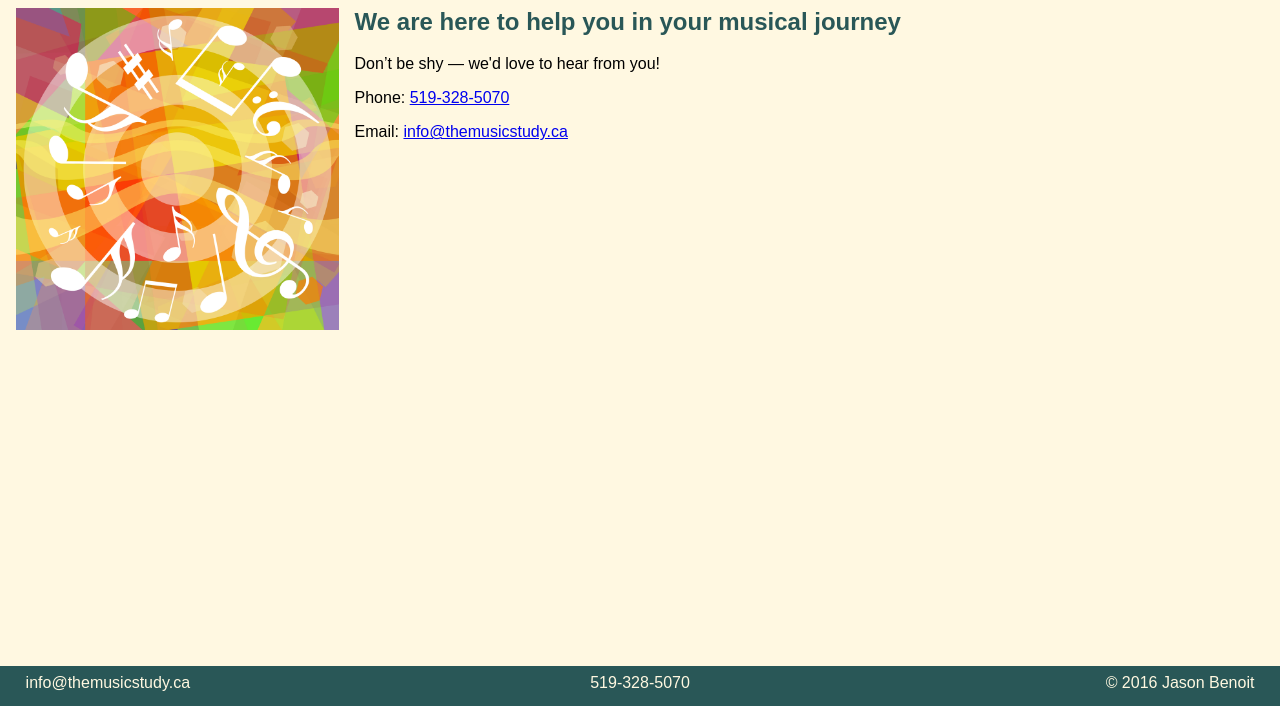
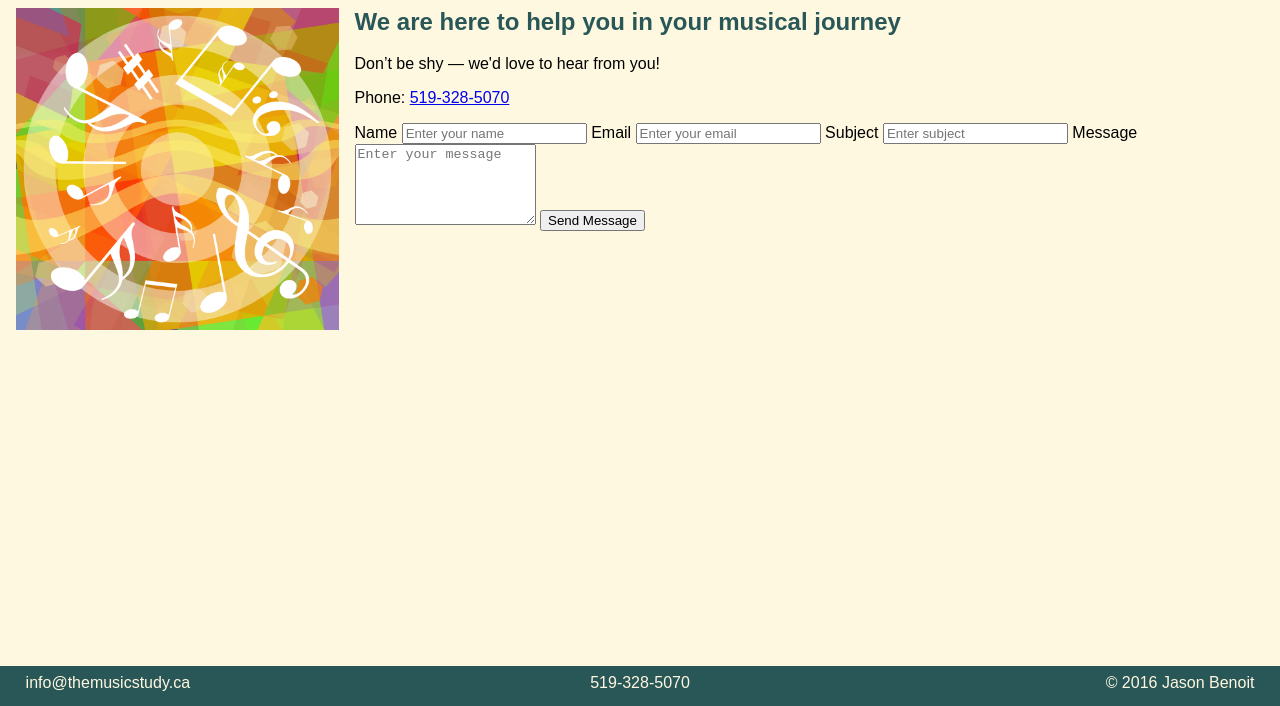
Before and after one commit to JBJBEnoit/music_study_website, a plain HTML site: page contact.html in a window 1280 px wide. Shown: the part 94-800 px from the top of the page. Drawn offline with Linux system fonts and the light colour scheme; a web font is replaced by a local one.

Commit message:
Update contact.html

```diff
--- a/contact.html
+++ b/contact.html
@@ -30,7 +30,23 @@
                 <h2>We are here to help you in your musical journey</h2>
                 <p>Don’t be shy — we'd love to hear from you!</p>
                 <p>Phone:&nbsp;<a href="tel:519-328-5070">519-328-5070</a>
-                <p>Email:&nbsp;<a href="mailto:info@themusicstudy.ca">info@themusicstudy.ca</a></p>
+                <form id="contactForm" onsubmit="return validateForm()">
+        <label for="name">Name</label>
+        <input type="text" id="name" name="name" placeholder="Enter your name" required>
+
+        <label for="email">Email</label>
+        <input type="email" id="email" name="email" placeholder="Enter your email" required>
+
+        <label for="subject">Subject</label>
+        <input type="text" id="subject" name="subject" placeholder="Enter subject" required>
+
+        <label for="message">Message</label>
+        <textarea id="message" name="message" rows="5" placeholder="Enter your message" required></textarea>
+
+        <button type="submit">Send Message</button>
+
+        <div id="errorMessage" class="error"></div>
+    </form>
 
             </section>
 
```
